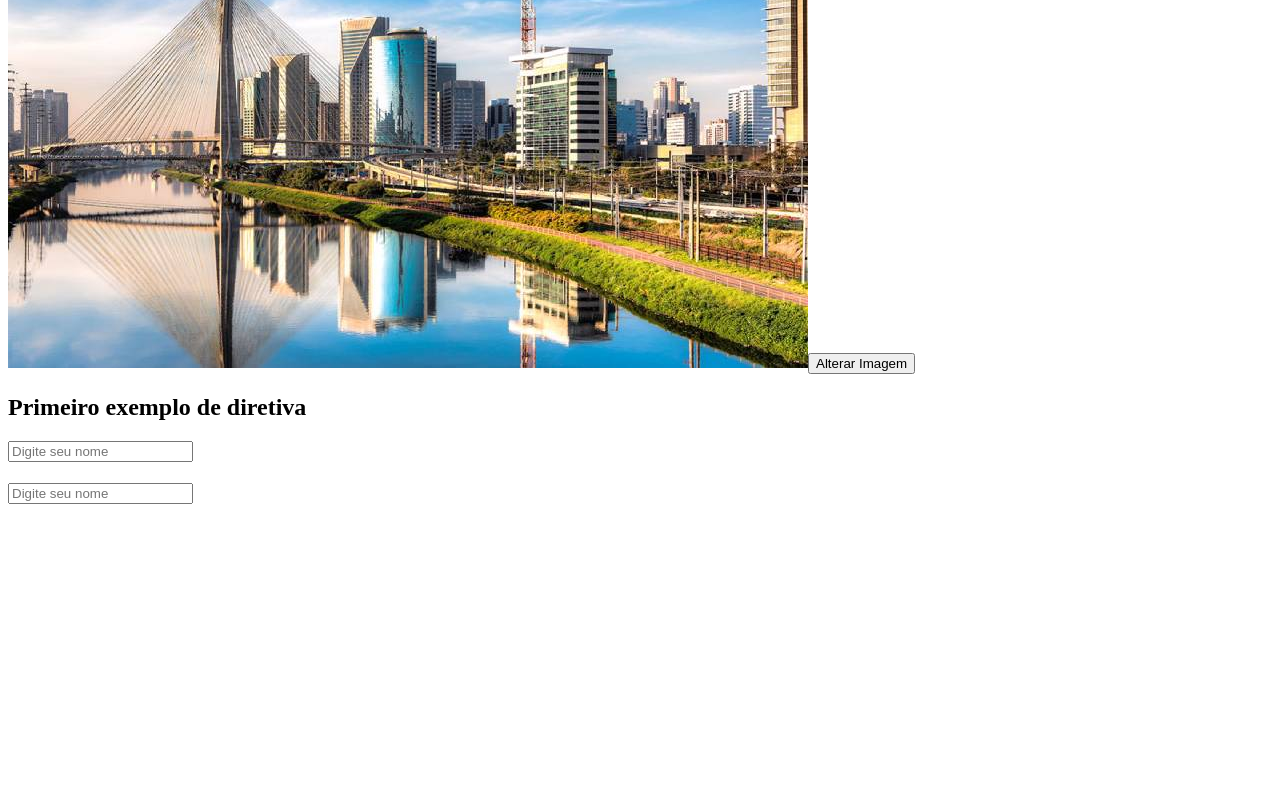
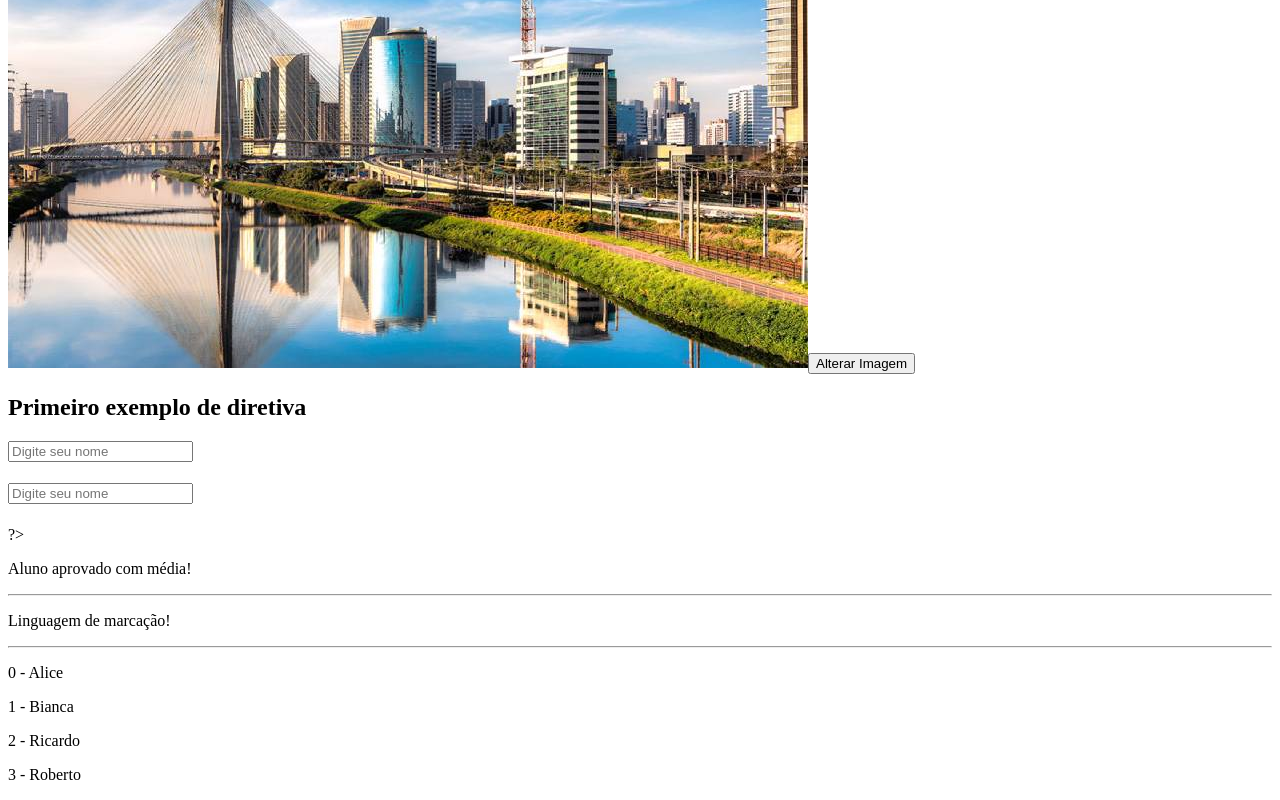
Before and after one commit to gustavogregorio1986/curso-angular, an Angular app: page / in a window 1280 px wide. Shown: the part 390-1190 px from the top of the page. Before the commit the page ends 916 px from the top, so only its background shows below. Built offline with nearby package versions, Linux system fonts and the light colour scheme.

Commit message:
Desenvolver no angular os componentes

```diff
--- a/src/app/app.component.html
+++ b/src/app/app.component.html
@@ -1,3 +1,4 @@
 <app-primeiro-componente></app-primeiro-componente>
 <app-data-bindings></app-data-bindings>
 <app-formulario></app-formulario>
+<app-controle-fluxo></app-controle-fluxo>
--- a/src/app/app.component.ts
+++ b/src/app/app.component.ts
@@ -2,10 +2,11 @@ import { Component } from '@angular/core';
 import { PrimeiroComponenteComponent } from "./primeiro-componente/primeiro-componente.component";
 import { DataBindingsComponent } from "./data-bindings/data-bindings.component";
 import { FormularioComponent } from "./formulario/formulario.component";
+import { ControleFluxoComponent } from "./controle-fluxo/controle-fluxo.component";
 
 @Component({
   selector: 'app-root',
-  imports: [PrimeiroComponenteComponent, DataBindingsComponent, FormularioComponent],
+  imports: [PrimeiroComponenteComponent, DataBindingsComponent, FormularioComponent, ControleFluxoComponent],
   templateUrl: './app.component.html',
   styleUrl: './app.component.css'
 })
--- /dev/null
+++ b/src/app/controle-fluxo/controle-fluxo.component.html
@@ -0,0 +1,22 @@
+@if(media >= 7){ ?>
+  <p>Aluno aprovado com média!</p>
+}@else if(media >= 5){
+  <p>Aluno reprovado com média!</p>
+}@else {
+    <p>Aluno em recuperação com média!</p>
+}
+
+<hr/>
+
+@switch (linguagem) {
+    @case ('HTML') { <p>Linguagem de marcação!</p> }
+    @case ('CSS') { <p>Linguagem de estilos!</p> }
+    @case ('JS') { <p>Linguagem de programação!</p> }
+    @default { <p>Linguagem desconhecida!</p>}
+}
+
+<hr>
+
+@for (nome of nomes; track $index) {
+  <p>{{$index}} - {{nome}}</p>
+}
--- /dev/null
+++ b/src/app/controle-fluxo/controle-fluxo.component.ts
@@ -0,0 +1,14 @@
+import { Component } from '@angular/core';
+
+@Component({
+  selector: 'app-controle-fluxo',
+  imports: [],
+  templateUrl: './controle-fluxo.component.html',
+  styleUrl: './controle-fluxo.component.css'
+})
+export class ControleFluxoComponent {
+  media: number = 8;
+  linguagem: string = 'HTML'; // valor inicial
+
+  nomes:string[] = ['Alice', 'Bianca', 'Ricardo', 'Roberto' ];
+}
```
Also changed, not shown: src/app/controle-fluxo/controle-fluxo.component.css (added), 1 other file (tests, documents, lock files or other folders).
